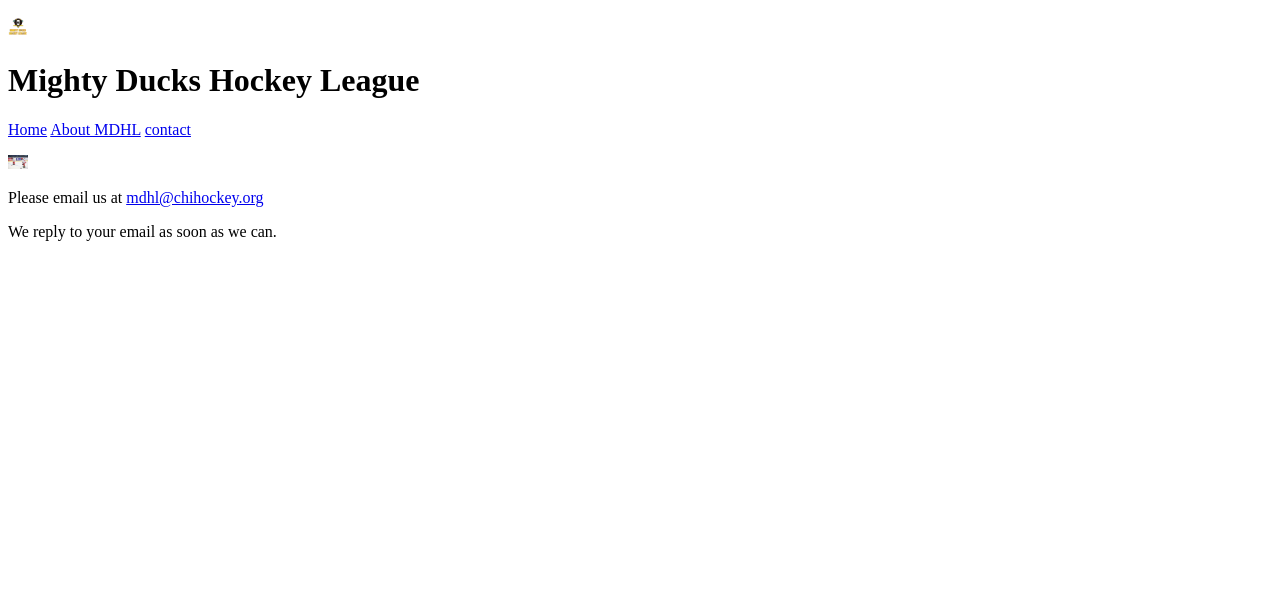
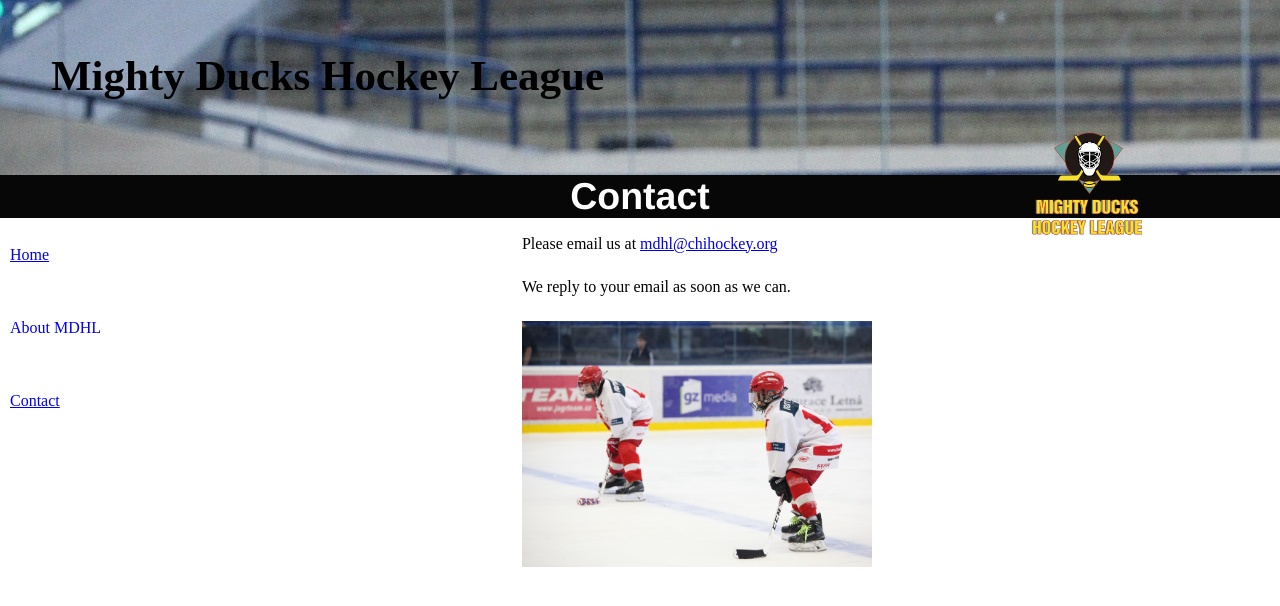
Before and after one commit to Mycalesis/Initial_Website_Mockup-Mindhub_task1, a plain HTML site: page contact.html in a window 1280 px wide. Drawn offline with Linux system fonts and the light colour scheme.

Commit message:
Ultimas tareas subidas

```diff
--- a/contact.html
+++ b/contact.html
@@ -5,10 +5,16 @@
         <meta http-equiv="X-UA-Compatible" content="IE=edge">
         <meta name="viewport" content="width=device-width, initial-scale=1.0">
         <link rel="shortcut icon" href="assets/imagenes/Logo_mighty_ducks-01" type="image/x-icon">
+        <link rel="stylesheet" href="css/styles_1.css">
+        <!--<link rel="stylesheet" href="css/styles_2.css">-->
+        <!-- <link rel="stylesheet" href="css/styles_3.css"-->
         <title>Mighty Ducks Hockey League</title>
     </head>
-        <body>
-            <header>
+    <body>
+        <header>
+            <h1 id="titulo_header">Mighty Ducks Hockey League</h1>
+            </header>
+        <!-- <header>
                 <p><img src="assets/imagenes/Logo_mighty_ducks-01.png" alt="logo" width="20"></p>
                 <h1>Mighty Ducks Hockey League</h1>
                     <nav class="nav justify-content-center">
@@ -16,13 +22,33 @@
                         <a class="nav-link" href="#">About MDHL</a>
                         <a class="nav-link" href="contact.html">contact</a>
                     </nav>
-            </header>
+            </header> -->
+        <div class="contenedor">
+            <div class="barra_de_nav">
+                <nav class="nav justify-content-center">
+                    <a class="nav-link" href="index.html">Home</a>
+                    <a class="nav-link" style="text-decoration: none" href="about.html">About MDHL</a>
+                    <a class="nav-link" href="#">Contact</a>
+                </nav>
+            </div>
             <main>
-                        <p><img src="assets/imagenes/hockey_3.jpg" alt="logo" width="20"></p>
-                        <p>Please email us at <a href="mailto:mdhl@chihockey.org">mdhl@chihockey.org</a></p>
-                        <p>We reply to your email as soon as we can.</p>
+                <section>
+                    <div class="postheader">
+                        <div class="about">
+                            <h1>Contact</h1>
+                        </div>
+                        <div>
+                            <img src="assets/imagenes/Logo_mighty_ducks-01.png" id="logo" alt="logo">
+                        </div>
+                    </div>
+                    <div id="info">
+                        <p class="mail">Please email us at <a href="mailto:mdhl@chihockey.org">mdhl@chihockey.org</a></p>
+                        <p class="mail">We reply to your email as soon as we can.</p>
+                        <p class="mail"><img src="assets/imagenes/hockey_3.jpg" class="img2" alt="logo" width="350"></p>
+                </section>
             </main>
-            <footer>
-            </footer>
+        </div>
+        <footer>
+        </footer>
     </body>
 </html>
--- a/css/styles_1.css
+++ b/css/styles_1.css
@@ -11,25 +11,24 @@
 
 .barra_de_nav{
     position: relative;
-    top: 225px;
-    right: 25%;
+    top: 70px;
 }
 
 #titulo_header {
     text-align: initial;
     border-color: azure;
     border: 10px;
-    font-size: 50px;
-    bottom: 90px;
+    font-size: 43px;
+    padding: 51px;
     position: relative;
-}
+    }
 
-header #logo {
+#logo {
     width: 10%;
     display: flex;
     justify-content: end;
     position: relative;
-    top: 155px;
+    bottom: 331px;
     left: 35%;
 }
 
@@ -46,6 +45,11 @@ header {
     font-family:'Franklin Gothic Medium';
     font-size: 25px;
     text-align: center;
+    display: inherit;
+    margin-top: 15px;
+    margin-block-start: 10px;
+    position: relative;
+    bottom: 230px;
 }
 #imagen_1{
     width: 45%;
@@ -57,8 +61,30 @@ header {
     display: inherit;
     margin-top: 15px;
     margin-block-start: 10px;
-    padding-left: 368px;
+    padding-left: 283px;
     text-decoration: none;
     position: relative;
-    bottom: 203px;
+    bottom: 356px;
+    width: 64%;
     }
+
+/* -------------Fin about MDLH------------- */
+
+/* -----------------Contact------------------- */
+.mail {
+    margin-bottom: 25px;
+    margin-left: 150px;
+    position: relative;
+}
+
+.img2{
+    margin-right: 5px;
+    position: relative;
+}
+
+header .contact {
+    background-image: url(../assets/imagenes/design1_image1.jpg );
+    padding-top: 180px;
+}
+
+/* ---------------Fin Contact------------------ */
```
Also changed, not shown: about.html (+29 -8 lines).
